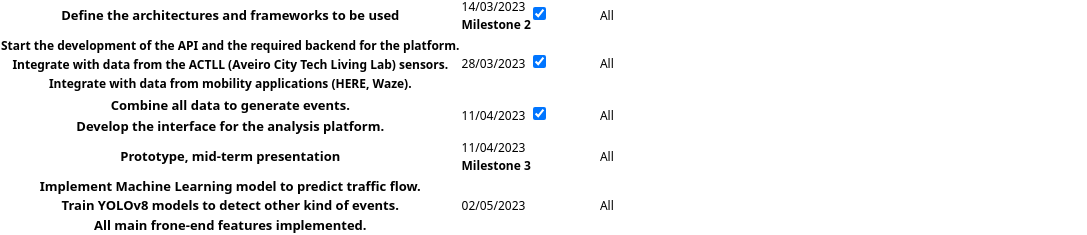
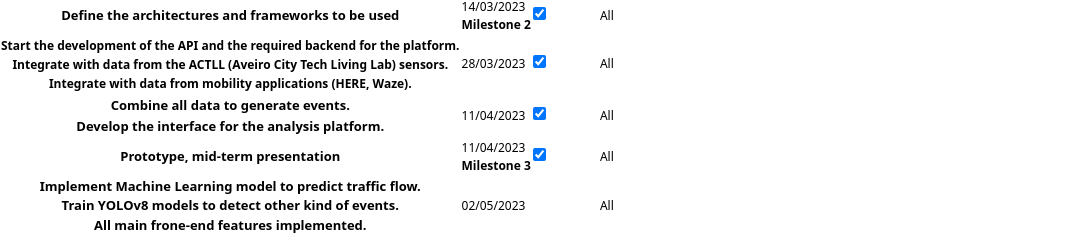
Before and after one commit to r4sinhas/trafegopi7, a Next.js app: page / in a window 1280 px wide. Shown: the part 1225-1460 px from the top of the page, without its empty margins (0-1087 px from the left). Built offline with nearby package versions, Linux system fonts and the light colour scheme.

Commit message:
added check

```diff
--- a/components/Calendar.tsx
+++ b/components/Calendar.tsx
@@ -89,7 +89,15 @@ export default function Calendar({}: Props) {
                 11/04/2023<br/>
                 <b>Milestone 3</b>
               </td>
-              <td> </td>
+              <td> <div className="form-control items-center">
+                  <label className="cursor-pointer label">
+                    <input
+                        type="checkbox"
+                        checked
+                        className="checkbox checkbox-success"
+                    />
+                  </label>
+                </div></td>
               <td className="text-center">All</td>
             </tr>
             {/* row 9 */}
```
